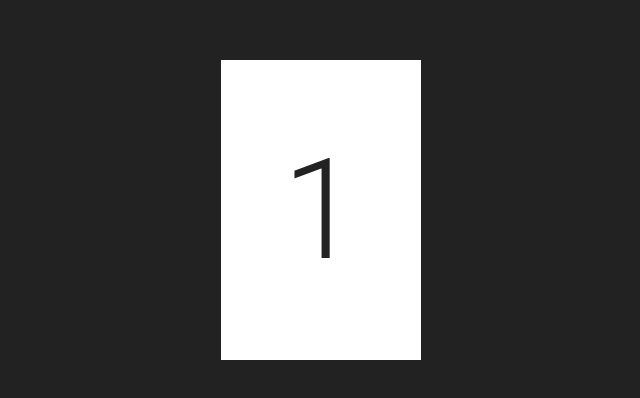
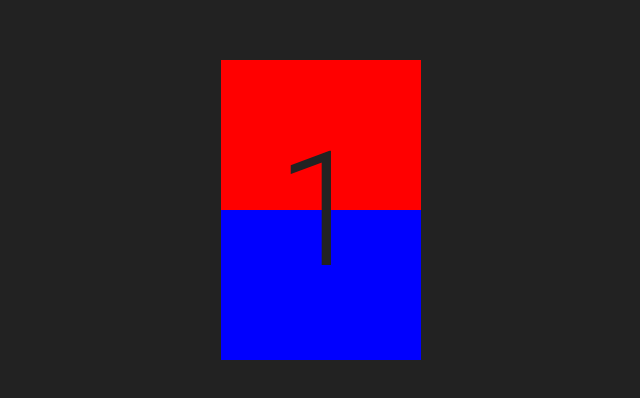
Before and after one commit to gomesphoto/number-flipper, a React (Create React App) app: page / in a window 1280 px wide. Shown: the part 190-588 px from the top of the page, without its empty margins (319-959 px from the left). Built offline with nearby package versions, Linux system fonts and the light colour scheme.

Commit message:
split card top and bottom

```diff
--- a/src/App.js
+++ b/src/App.js
@@ -15,7 +15,7 @@ const StyledWrapper = styled.div`
 const StyledCardContainer = styled.div`
   width: 200px;
   height: 300px;
-  perspective: 1000px;
+  perspective: 500px;
 `;
 
 const StyledCard = styled.div`
@@ -23,24 +23,42 @@ const StyledCard = styled.div`
   height: 100%;
   position: absolute;
   transform-style: preserve-3d;
-  transition: transform 1s;
   background: rgb(${colors.white});
   transition: ${transitions.long};
-  transform: rotateX(${({ invert }) => invert ? '180deg' : 0});
+`;
+
+const StyledCardTop = styled(StyledCard)`
+  height: 50%;
+  overflow: hidden;
+  transform: rotateX(${({ invert }) => invert ? '-180deg' : 0});
+  transform-origin: bottom;
+  & > div {
+    background: red;
+  }
+`;
+
+const StyledCardBottom = styled(StyledCard)`
+  height: 50%;
+  overflow: hidden;
+  bottom: 0;
+  z-index: -1;
+  & > div {
+    background: blue;
+    top: -100%;
+  }
 `;
 
 const StyledCardContent = styled.div`
   width: 100%;
-  height: 100%;
+  height: 200%;
   position: absolute;
-  font-size: 140px;
+  font-size: 160px;
   color: rgb(${colors.dark});
   backface-visibility: hidden;
   display: flex;
   align-items: center;
   justify-content: center;
-  transform: rotateX(${({ invert }) => invert ? '180deg' : 0});
-
+  transform: rotateX(${({ invert }) => invert ? '-180deg' : 0});
 `;
 
 const StyledCardFront = styled(StyledCardContent)`
@@ -48,7 +66,8 @@ const StyledCardFront = styled(StyledCardContent)`
 `;
 
 const StyledCardBack = styled(StyledCardContent)`
-  transform: rotateX(180deg);
+  transition: ${transitions.long};
+  transform: rotateX(${({ invert }) => invert ? 0 : '-180deg'});
 `;
 
 class App extends Component {
@@ -58,11 +77,17 @@ class App extends Component {
   render() {
     return (
       <StyledWrapper>
-        <StyledCardContainer>
-          <StyledCard invert={this.state.invert} onClick={() => this.setState({ invert: !this.state.invert })}>
+        <StyledCardContainer onClick={() => this.setState({ invert: !this.state.invert })}>
+          <StyledCardTop>
+            <StyledCardFront>2</StyledCardFront>
+          </StyledCardTop>
+          <StyledCardTop invert={this.state.invert}>
             <StyledCardFront>1</StyledCardFront>
-            <StyledCardBack>2</StyledCardBack>
-          </StyledCard>
+            <StyledCardBack invert={this.state.invert}>2</StyledCardBack>
+          </StyledCardTop>
+          <StyledCardBottom invert={this.state.invert}>
+            <StyledCardFront>1</StyledCardFront>
+          </StyledCardBottom>
         </StyledCardContainer>
       </StyledWrapper>
     );
```
